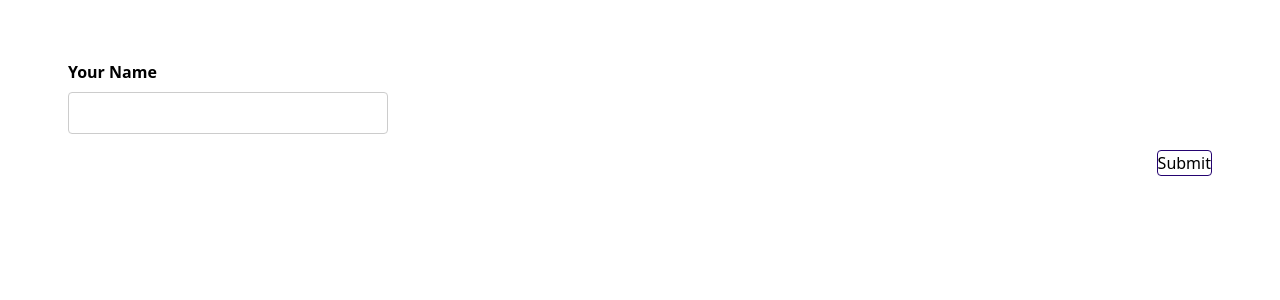
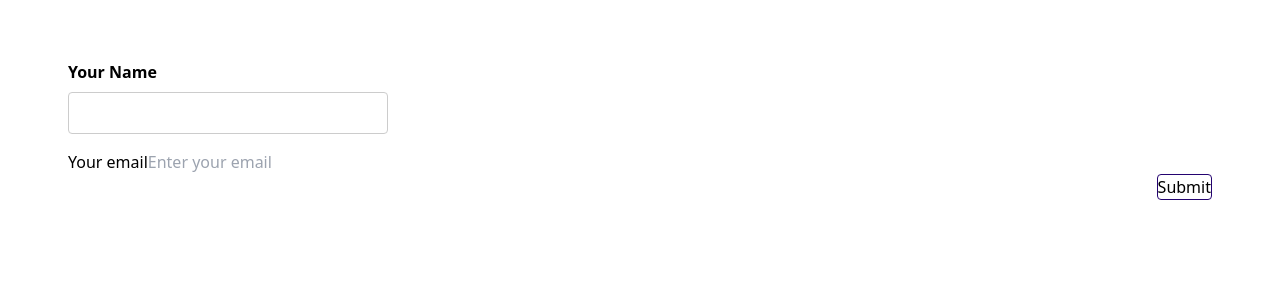
Before and after one commit to ch1n069/ReactFormWizard, a React (Vite) app: page / in a window 1280 px wide. Shown: the top 300 px of the page. Built offline with nearby package versions, Linux system fonts and the light colour scheme.

Commit message:
resused the custom hook for the email

```diff
--- a/src/components/SimpleInput.jsx
+++ b/src/components/SimpleInput.jsx
@@ -13,6 +13,14 @@ const SimpleInput = (props) => {
     valueChangeHandler: nameChangeHandler,
     inputBlurHandler: nameBlurHandler,
   } = useInput((value) => value.trim() !== "");
+  const {
+    enteredValue: enteredEmail,
+    hasError: emailHasError,
+    isValid: enteredEmailIsValid,
+    reset: emailInputReset,
+    valueChangeHandler: emailChangeHandler,
+    inputBlurHandler: emailBlurHandler,
+  } = useInput((value) => value.includes("@"));
   let formIsValid = false;
 
   if (enteredNameIsValid) {
@@ -26,15 +34,22 @@ const SimpleInput = (props) => {
     // }
 
     console.log("entered name", enteredName);
+    console.log("entered email", enteredEmail);
+
     // setEnteredNameTouched(true);
     // setEnteredName("");
     // setEnteredNameTouched(false);
     nameInputReset();
+    emailInputReset();
   };
 
   const nameInputClasses = nameHasError
     ? "form-control invalid"
     : "form-control ";
+
+  const emailInputClasses = emailHasError
+    ? "form-control invalid"
+    : "form control";
 
   return (
     <div className="py-3 px-5 m-7 rounded-xl">
@@ -52,6 +67,20 @@ const SimpleInput = (props) => {
             <p className="text-red-500 text-sm">Input field cannot be emtpy</p>
           )}
         </div>
+        <div className={emailInputClasses}>
+          <label htmlFor="email">Your email</label>
+          <input
+            onChange={emailChangeHandler}
+            onBlur={emailBlurHandler}
+            type="email"
+            id="email"
+            placeholder="Enter your email"
+            value={enteredEmail}
+          />
+          {emailHasError && (
+            <p className="text-red-500 text-sm">Email field cannot be empty</p>
+          )}
+        </div>
         <div className="form-actions">
           <button>Submit</button>
         </div>
```
